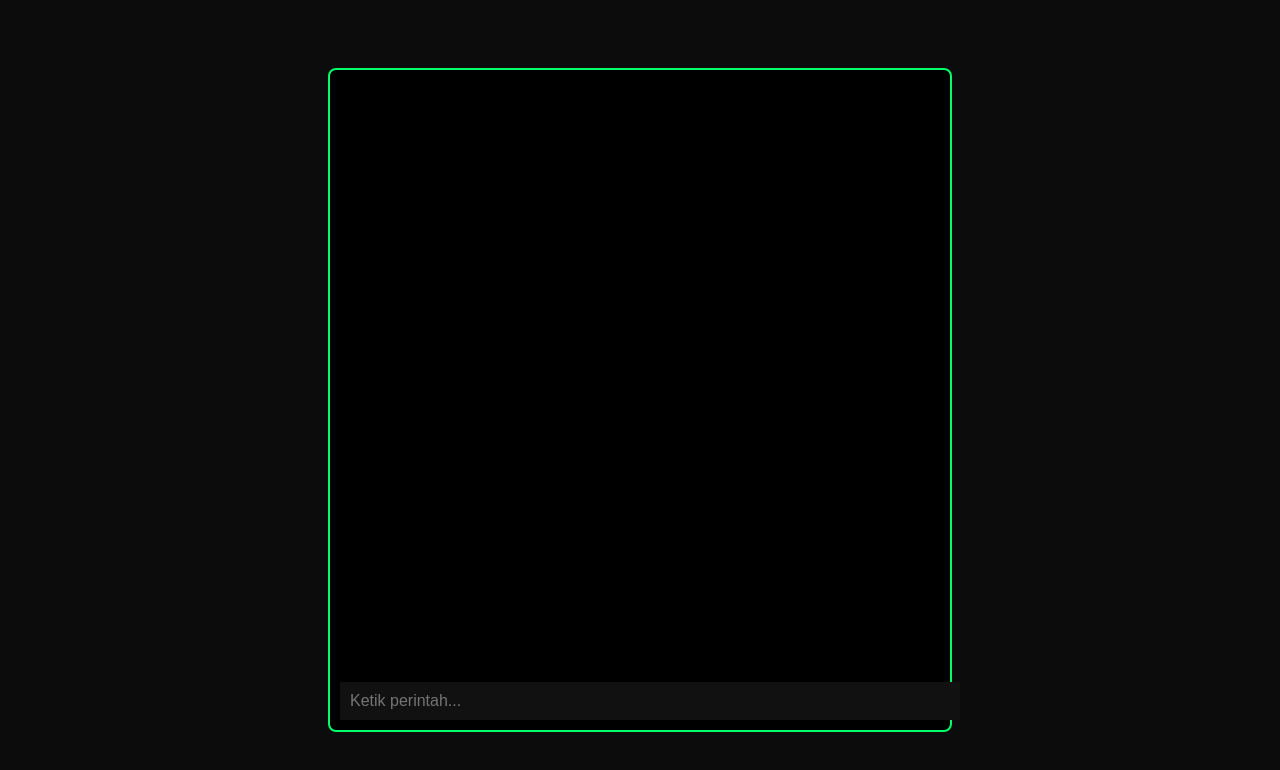
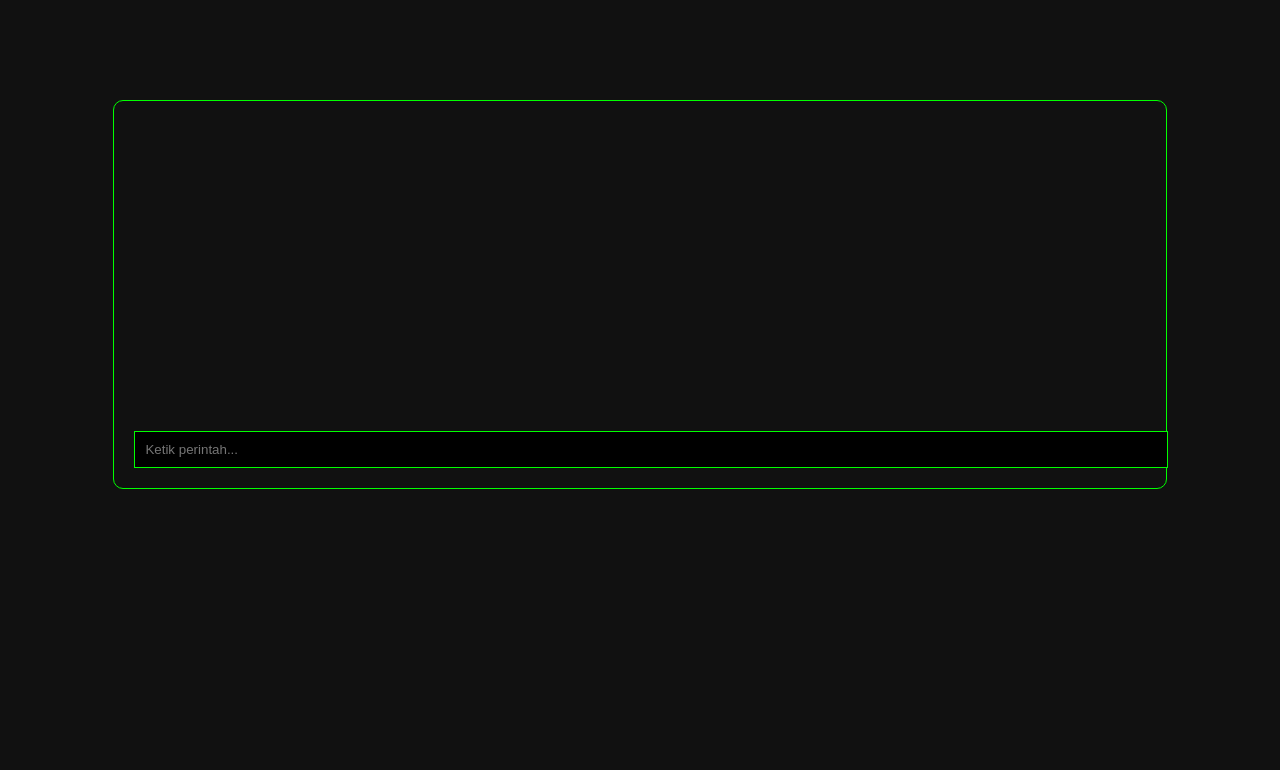
Before and after one commit to hezzarmdn/rpg-website, a plain HTML site: page index.html in a window 1280 px wide. Drawn offline with Linux system fonts and the light colour scheme.

Commit message:
Update style.css

```diff
--- a/style.css
+++ b/style.css
@@ -1,39 +1,27 @@
 body {
-  background: #0c0c0c;
-  color: #00ff66;
+  background: #111;
+  color: #0f0;
   font-family: monospace;
-  display: flex;
-  justify-content: center;
-  align-items: center;
-  height: 100vh;
-  margin: 0;
 }
 
 #game {
-  width: 90%;
-  max-width: 600px;
-  border: 2px solid #00ff66;
-  padding: 10px;
-  border-radius: 8px;
-  background: #000;
-  display: flex;
-  flex-direction: column;
-  height: 80vh;
+  width: 80%;
+  margin: 100px auto;
+  border: 1px solid #0f0;
+  padding: 20px;
+  border-radius: 10px;
 }
 
 #output {
-  flex: 1;
+  height: 300px;
   overflow-y: auto;
   margin-bottom: 10px;
-  white-space: pre-wrap;
 }
 
 #input {
   width: 100%;
   padding: 10px;
-  background: #111;
-  color: #00ff66;
-  border: none;
-  outline: none;
-  font-size: 16px;
+  background: #000;
+  color: #0f0;
+  border: 1px solid #0f0;
 }
```
